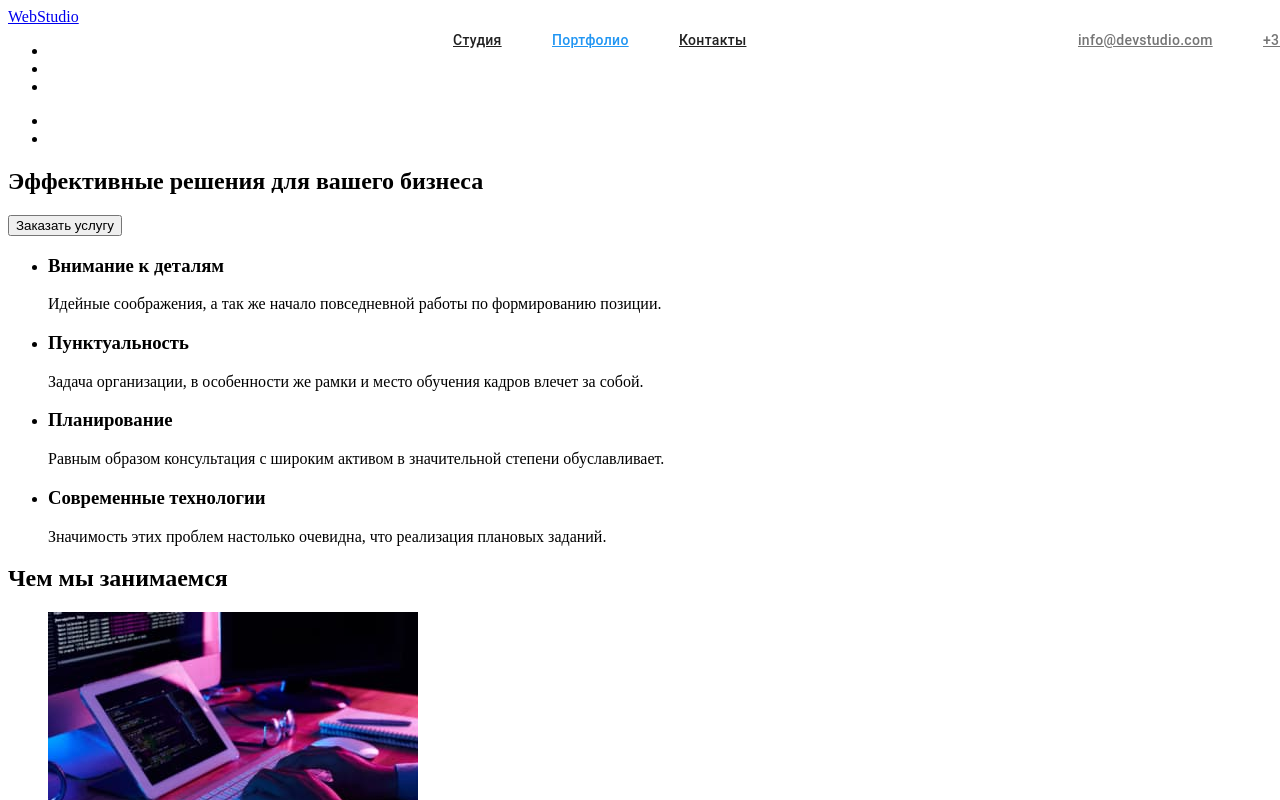
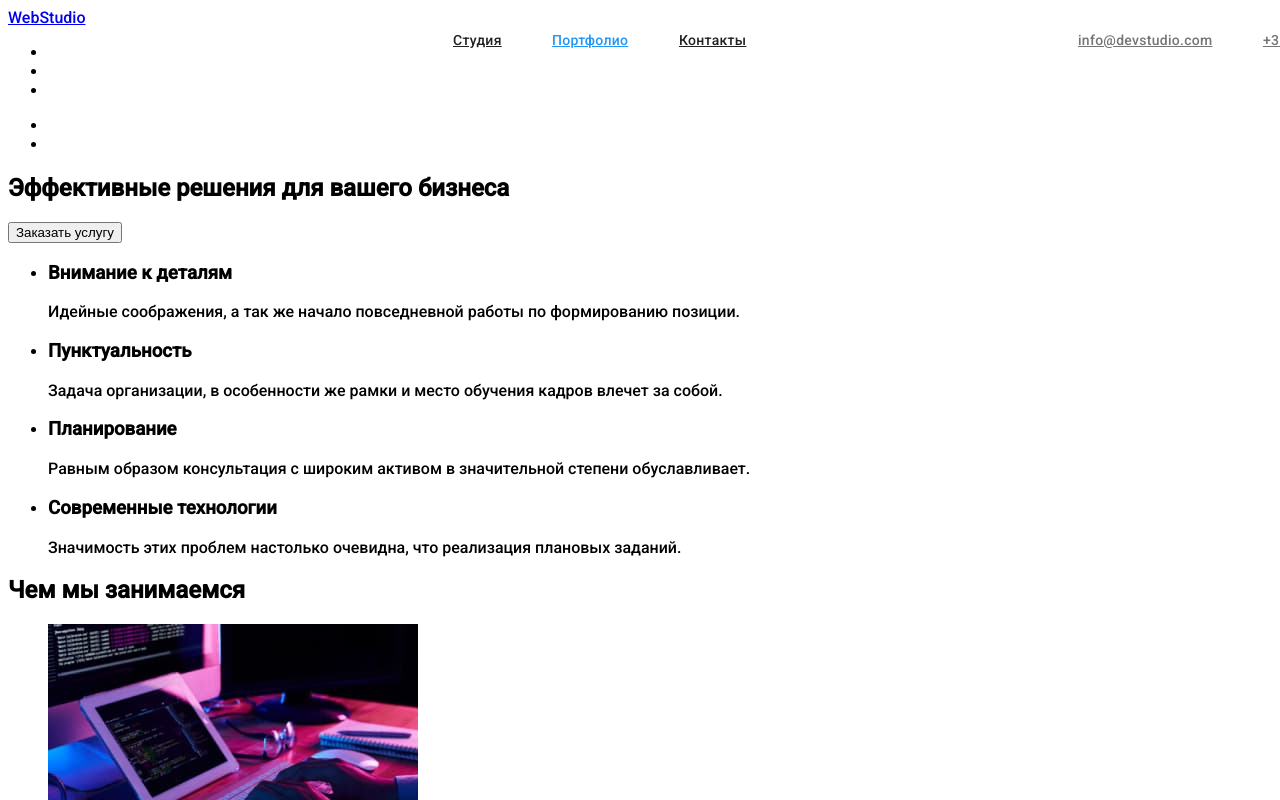
Before and after one commit to vladisulian/goit-markup-hw-02, a plain HTML site: page index.html in a window 1280 px wide. Shown: the top 800 px of the page. Drawn offline with Linux system fonts and the light colour scheme.

Commit message:
add font "Roboto"

```diff
--- a/index.html
+++ b/index.html
@@ -4,6 +4,12 @@
     <meta charset="UTF-8" />
     <meta http-equiv="X-UA-Compatible" content="IE=edge" />
     <meta name="viewport" content="width=device-width, initial-scale=1.0" />
+    <link rel="preconnect" href="https://fonts.googleapis.com" />
+    <link rel="preconnect" href="https://fonts.gstatic.com" crossorigin />
+    <link
+      href="https://fonts.googleapis.com/css2?family=Roboto:wght@500&display=swap"
+      rel="stylesheet"
+    />
     <link rel="stylesheet" href="./styles/styles.css" />
     <title>Web Studio</title>
   </head>
--- a/styles/styles.css
+++ b/styles/styles.css
@@ -1,3 +1,8 @@
+/* body font */
+body {
+  font-family: 'Roboto', sans-serif;
+}
+
 .header {
   width: 1600px;
   height: 80px;
```
Also changed, not shown: portfolio.html (+6 -0 lines).
